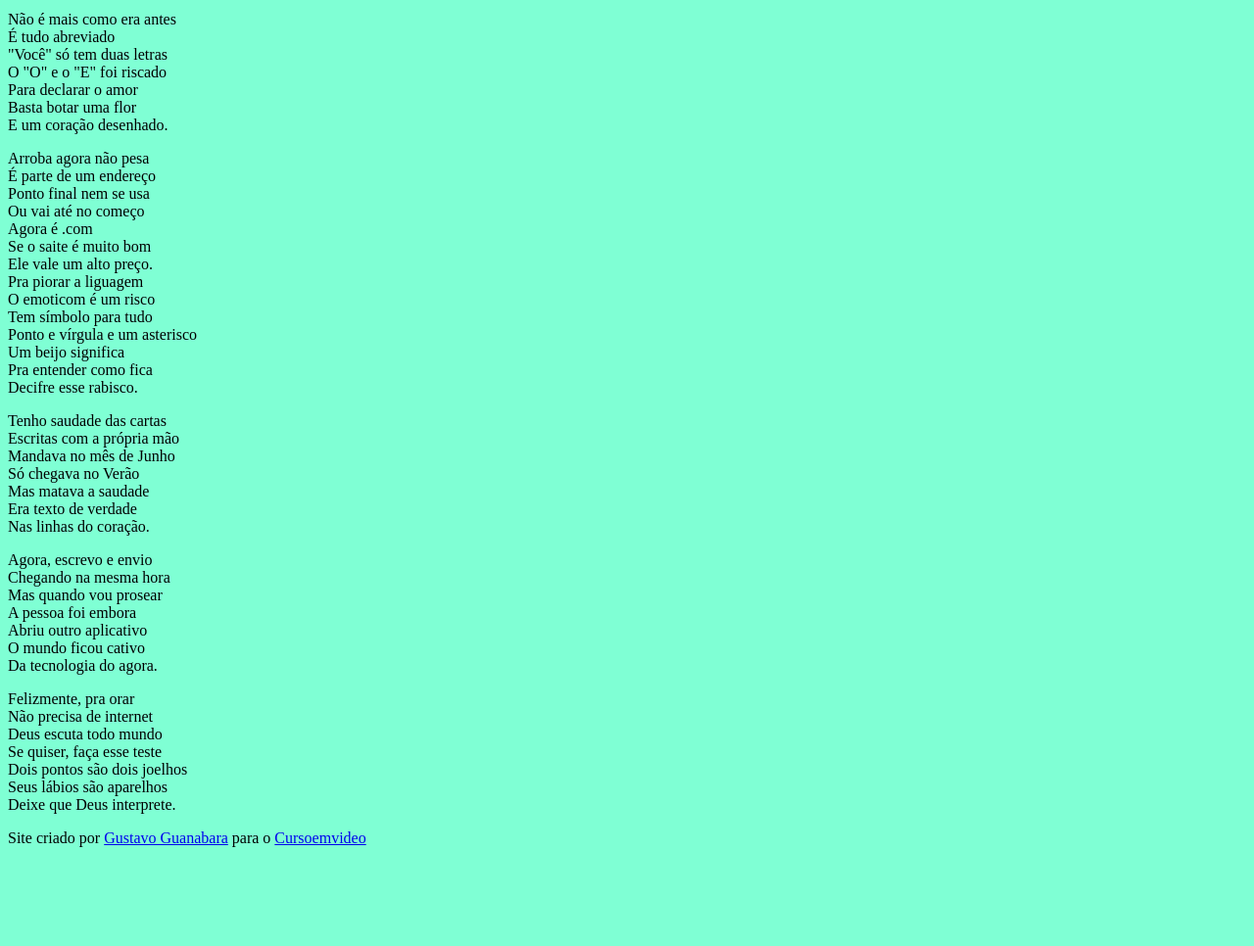
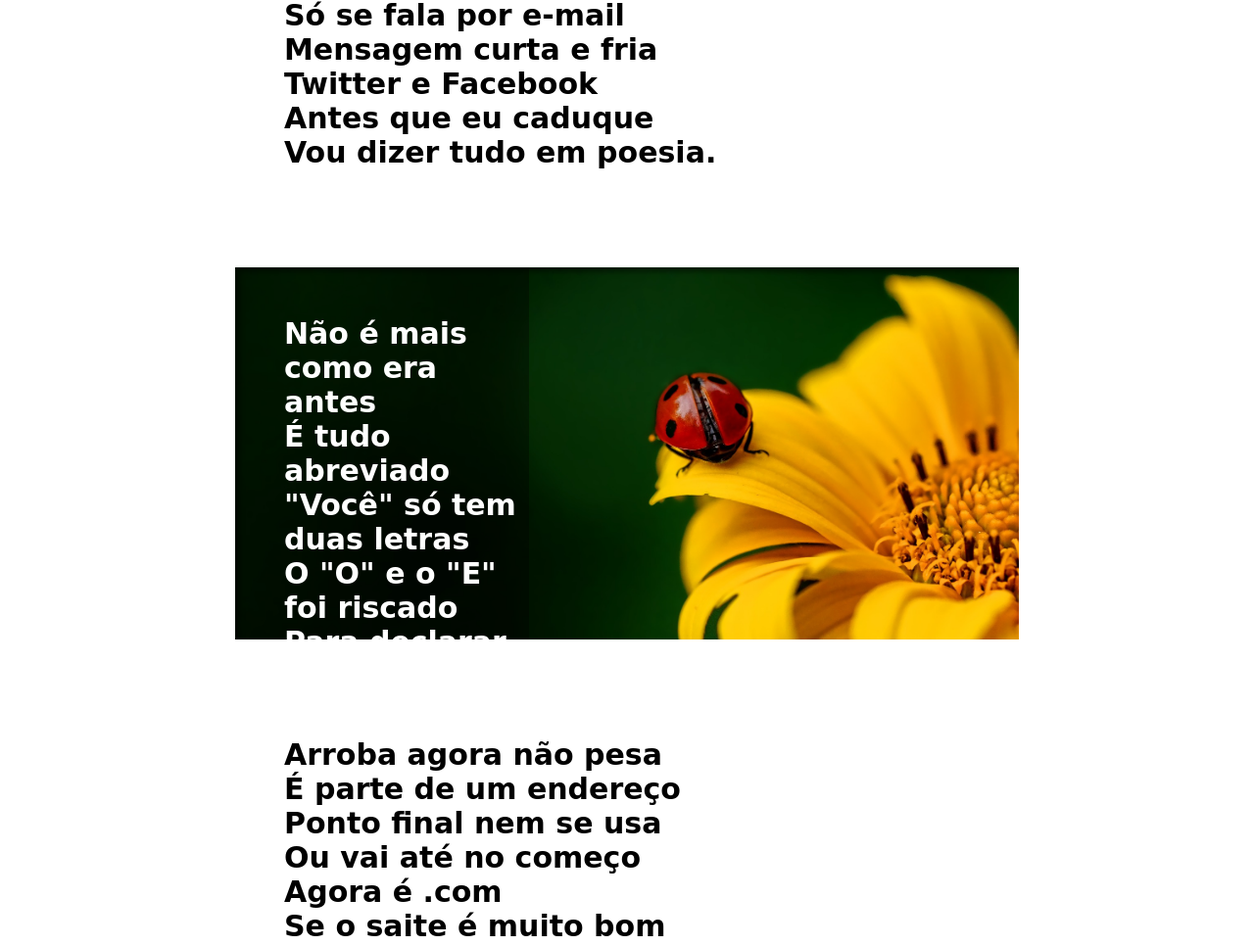
Before and after one commit to MarcusMix/html5-css3, a plain HTML site: page desafios/desafio12/index.html in a window 1280 px wide. Shown: the part 245-1211 px from the top of the page at 98% size. Before the commit the page ends 1126 px from the top, so only its background shows below. Drawn offline with Linux system fonts and the light colour scheme; a web font is replaced by a local one.

Commit message:
desafio 12

```diff
--- a/desafios/desafio12/estilo/style.css
+++ b/desafios/desafio12/estilo/style.css
@@ -1,5 +1,119 @@
 @charset "UTF-8";
 
+@import url('https://fonts.googleapis.com/css2?family=Square+Peg&display=swap');
+
+@import url('https://fonts.googleapis.com/css2?family=Bebas+Neue&display=swap');
+
+
+* {
+    margin: 0px;
+}
+
 body {
-    background-color: aquamarine;
+    max-width: 800px;
+    min-height: 350px;
+    margin: auto;
+    font-family: 'Square Peg', cursive;
 }
+
+header {
+    background-color: black;
+    color: white;
+    text-align: center;
+}
+
+h1 > header {
+    font-size: 20px;
+}
+
+a {
+    text-decoration: none;
+    color: white;
+}
+
+a:hover {
+    text-decoration: underline;
+    color: red;
+}
+p {
+    padding-left: 50px;
+    font-size: 30px;
+    font-weight: 600;
+}
+#txt1 {
+    padding-top: 100px;
+    padding-bottom: 100px;
+    background-color: white;
+    color: black;
+}
+
+#txt2 {
+    padding-top: 50px;
+    padding-bottom: 50px;
+    background-color: rgba(0, 0, 0, 0.37);
+    width: 250px;
+    height: 280px;
+    color: white;
+}
+
+#txt3 {
+    padding-top: 100px;
+    padding-bottom: 100px;
+}
+
+#txt4 {
+    padding-top: 100px;
+    padding-bottom: 100px;
+
+}
+
+#txt5 {
+    padding-top: 50px;
+    padding-bottom: 50px;
+    background-color: rgba(0, 0, 0, 0.37);
+    width: 250px;
+    height: 280px;
+    color: white;
+}
+
+#txt6 {
+    padding-top: 100px;
+    padding-bottom: 100px;
+}
+
+#txt7 {
+    padding-bottom: 100px;
+}
+
+div#img1 {
+    background-image: url('../imagens/background001.jpg');
+    min-height: 350px;
+    background-attachment: fixed;
+    background-position: center;
+    background-repeat: no-repeat;
+    background-size: cover;
+    box-shadow: inset 5px 5px 5px rgba(0, 0, 0, 0.404);
+}
+
+div#img2 {
+    background-image: url('../imagens/background002.jpg');
+    min-height: 350px;
+    background-attachment: fixed;
+    background-position: center;
+    background-repeat: no-repeat;
+    background-size: cover;
+    box-shadow: inset 5px 5px 5px rgba(0, 0, 0, 0.404);
+}
+
+footer {
+    font-family: 'Times New Roman', Times, serif;
+    background-color: black;
+    color: white;
+    height: 30px;
+}
+
+footer > p {
+    font-size: 12px;
+    text-align: center;
+
+}
--- a/desafios/desafio12/index.html
+++ b/desafios/desafio12/index.html
@@ -14,8 +14,8 @@
             <a href="https://www.recantodasletras.com.br/poesias/3186743" target="_blank"> Milton Duarte</a></p>
     </header>
 
-    <section>
-        <p>
+    <section >
+        <p id="txt1">
             Estou ficando cansado <br>
             Da tal tecnologia <br>
             Só se fala por e-mail <br>
@@ -26,8 +26,9 @@
         </p>
     </section>
 
-    <section>
-        <p>
+    <div id="img1">
+        <section id="imagem">
+            <p id="txt2">
                 Não é mais como era antes <br>
                 É tudo abreviado <br>
                 "Você" só tem duas letras <br>
@@ -36,10 +37,12 @@
                 Basta botar uma flor <br>
                 E um coração desenhado.
             </p>
+    </div>
     </section>
 
     <section>
-        <p>
+
+            <p id="txt3">
                 Arroba agora não pesa <br>
                 É parte de um endereço <br>
                 Ponto final nem se usa <br>
@@ -47,6 +50,8 @@
                 Agora é .com <br>
                 Se o saite é muito bom <br>
                 Ele vale um alto preço. <br>
+            </p>
+            <p id="txt4">
                 Pra piorar a liguagem <br>
                 O emoticom é um risco <br>
                 Tem símbolo para tudo <br>
@@ -55,10 +60,12 @@
                 Pra entender como fica <br>
                 Decifre esse rabisco.
             </p>
+
     </section>
 
+    <div id="img2">
         <section>
-        <p>
+            <p id="txt5">
                 Tenho saudade das cartas <br>
                 Escritas com a própria mão <br>
                 Mandava no mês de Junho <br>
@@ -69,9 +76,10 @@
             </p>
 
         </section>
+    </div>
 
     <section>
-        <p>
+        <p id="txt6">
             Agora, escrevo e envio <br>
             Chegando na mesma hora <br>
             Mas quando vou prosear <br>
@@ -81,7 +89,7 @@
             Da tecnologia do agora.  <br>
         </p>
 
-        <p>
+        <p id="txt7">
             Felizmente, pra orar  <br>
             Não precisa de internet <br>
             Deus escuta todo mundo <br>
@@ -93,7 +101,7 @@
     </section>
 
     <footer>
-        <p>Site criado por <a href="https://github.com/gustavoguanabara" target="_blank">Gustavo Guanabara</a> para o <a href="https://github.com/gustavoguanabara" target="_blank">Cursoemvideo</a></p>
+        <p>Site criado por <a href="https://github.com/gustavoguanabara" target="_blank">Gustavo Guanabara</a> para o <a href="https://www.cursoemvideo.com/" target="_blank">Cursoemvideo</a></p>
     </footer>
 
 </body>
```
Lines whose indentation alone changed are shown as unchanged.
